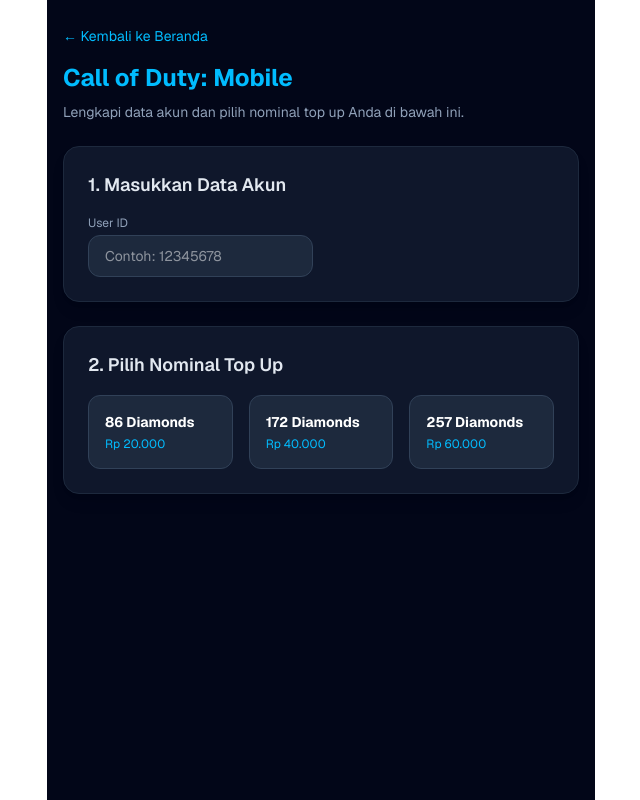
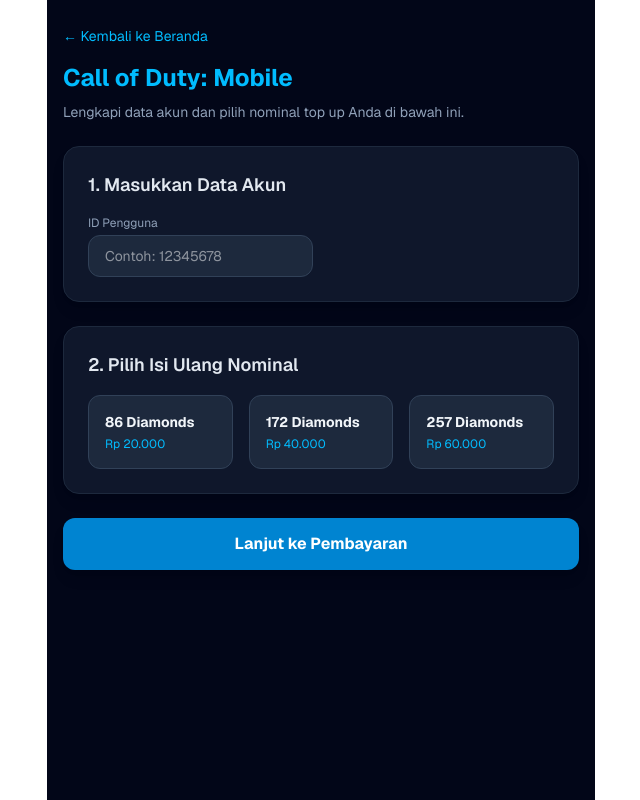
Before and after one commit to aqnaffarabiputra55-blip/kntg-website, a Next.js app: page /game/cod-mobile in a window 1280 px wide. Shown: the whole page, without its empty margins (319-959 px from the left). Built offline with nearby package versions, Linux system fonts and the light colour scheme.

Commit message:
fix: buat nominal game bisa diklik dan terhubung ke halaman bayar

```diff
--- a/app/game/[id]/page.tsx
+++ b/app/game/[id]/page.tsx
@@ -1,16 +1,17 @@
 'use client';
-import { useParams } from 'next/navigation';
+import { useParams, useRouter } from 'next/navigation';
 import { useState } from 'react';
 import Link from 'next/link';
 
 export default function GameDetailPage() {
   const params = useParams();
+  const router = useRouter();
   const gameId = params?.id as string;
 
   const [userId, setUserId] = useState('');
   const [zoneId, setZoneId] = useState('');
+  const [selectedNominal, setSelectedNominal] = useState<{ id: number; name: string; price: string } | null>(null);
 
-  // Kamus nama game berdasarkan ID
   const gameNames: Record<string, string> = {
     'mobile-legends': 'Mobile Legends: Bang Bang',
     'pubg-mobile': 'PUBG Mobile',
@@ -20,9 +21,36 @@ export default function GameDetailPage() {
 
   const title = gameNames[gameId] || 'Top Up Game';
 
+  // Daftar pilihan nominal
+  const nominals = [
+    { id: 1, name: '86 Diamonds', price: 'Rp 20.000' },
+    { id: 2, name: '172 Diamonds', price: 'Rp 40.000' },
+    { id: 3, name: '257 Diamonds', price: 'Rp 60.000' },
+  ];
+
+  // Fungsi saat tombol pembayaran ditekan
+  const handleCheckout = () => {
+    if (!userId) {
+      alert('Silakan masukkan ID Pengguna terlebih dahulu!');
+      return;
+    }
+    if (gameId === 'mobile-legends' && !zoneId) {
+      alert('Silakan masukkan ID Zona (Server) terlebih dahulu!');
+      return;
+    }
+    if (!selectedNominal) {
+      alert('Silakan pilih nominal top up terlebih dahulu!');
+      return;
+    }
+
+    // Buat kode transaksi unik, lalu arahkan ke halaman /pay/TRX-...
+    const trxId = 'TRX-' + Math.floor(100000 + Math.random() * 900000);
+    router.push(`/pay/${trxId}`);
+  };
+
   return (
-    <div className="min-h-screen bg-slate-950 text-white font-sans pb-16 px-4 pt-6 max-w-4xl mx-auto">
-      {/* Tombol Kembali ke Beranda */}
+    <div className="min-h-screen bg-slate-950 text-white font-sans pb-20 px-4 pt-6 max-w-4xl mx-auto">
+      {/* Tombol Kembali */}
       <Link href="/" className="text-sky-400 text-sm hover:underline mb-4 inline-block">
         ← Kembali ke Beranda
       </Link>
@@ -30,12 +58,12 @@ export default function GameDetailPage() {
       <h1 className="text-2xl font-bold mb-2 text-sky-400">{title}</h1>
       <p className="text-slate-400 mb-6 text-sm">Lengkapi data akun dan pilih nominal top up Anda di bawah ini.</p>
 
-      {/* FORM INPUT DATA AKUN */}
+      {/* 1. DATA AKUN */}
       <div className="bg-slate-900 border border-slate-800 p-6 rounded-2xl mb-6 shadow-lg">
         <h2 className="font-semibold text-lg mb-4 text-slate-200">1. Masukkan Data Akun</h2>
         <div className="grid grid-cols-1 sm:grid-cols-2 gap-4">
           <div>
-            <label className="block text-xs text-slate-400 mb-1">User ID</label>
+            <label className="block text-xs text-slate-400 mb-1">ID Pengguna</label>
             <input
               type="text"
               placeholder="Contoh: 12345678"
@@ -46,7 +74,7 @@ export default function GameDetailPage() {
           </div>
           {gameId === 'mobile-legends' && (
             <div>
-              <label className="block text-xs text-slate-400 mb-1">Zone ID (Server)</label>
+              <label className="block text-xs text-slate-400 mb-1">ID Zona (Server)</label>
               <input
                 type="text"
                 placeholder="Contoh: 1234"
@@ -59,24 +87,37 @@ export default function GameDetailPage() {
         </div>
       </div>
 
-      {/* PILIHAN NOMINAL TOP UP */}
-      <div className="bg-slate-900 border border-slate-800 p-6 rounded-2xl shadow-lg">
-        <h2 className="font-semibold text-lg mb-4 text-slate-200">2. Pilih Nominal Top Up</h2>
+      {/* 2. PILIHAN NOMINAL (KINI BISA DIKLIK) */}
+      <div className="bg-slate-900 border border-slate-800 p-6 rounded-2xl mb-6 shadow-lg">
+        <h2 className="font-semibold text-lg mb-4 text-slate-200">2. Pilih Isi Ulang Nominal</h2>
         <div className="grid grid-cols-2 sm:grid-cols-3 gap-4">
-          <div className="bg-slate-800 border border-slate-700 p-4 rounded-xl cursor-pointer hover:border-sky-500 transition">
-            <p className="font-bold text-sm">86 Diamonds</p>
-            <p className="text-sky-400 text-xs mt-1">Rp 20.000</p>
-          </div>
-          <div className="bg-slate-800 border border-slate-700 p-4 rounded-xl cursor-pointer hover:border-sky-500 transition">
-            <p className="font-bold text-sm">172 Diamonds</p>
-            <p className="text-sky-400 text-xs mt-1">Rp 40.000</p>
-          </div>
-          <div className="bg-slate-800 border border-slate-700 p-4 rounded-xl cursor-pointer hover:border-sky-500 transition">
-            <p className="font-bold text-sm">257 Diamonds</p>
-            <p className="text-sky-400 text-xs mt-1">Rp 60.000</p>
-          </div>
+          {nominals.map((item) => {
+            const isSelected = selectedNominal?.id === item.id;
+            return (
+              <div
+                key={item.id}
+                onClick={() => setSelectedNominal(item)}
+                className={`p-4 rounded-xl cursor-pointer transition border ${
+                  isSelected
+                    ? 'bg-sky-950/60 border-sky-400 ring-2 ring-sky-500/50 shadow-md'
+                    : 'bg-slate-800 border-slate-700 hover:border-sky-500'
+                }`}
+              >
+                <p className="font-bold text-sm text-slate-100">{item.name}</p>
+                <p className="text-sky-400 text-xs mt-1">{item.price}</p>
+              </div>
+            );
+          })}
         </div>
       </div>
+
+      {/* TOMBOL LANJUT PEMBAYARAN */}
+      <button
+        onClick={handleCheckout}
+        className="w-full bg-sky-600 hover:bg-sky-500 text-white font-bold py-3.5 rounded-xl transition shadow-lg text-center"
+      >
+        Lanjut ke Pembayaran
+      </button>
     </div>
   );
 }
```
